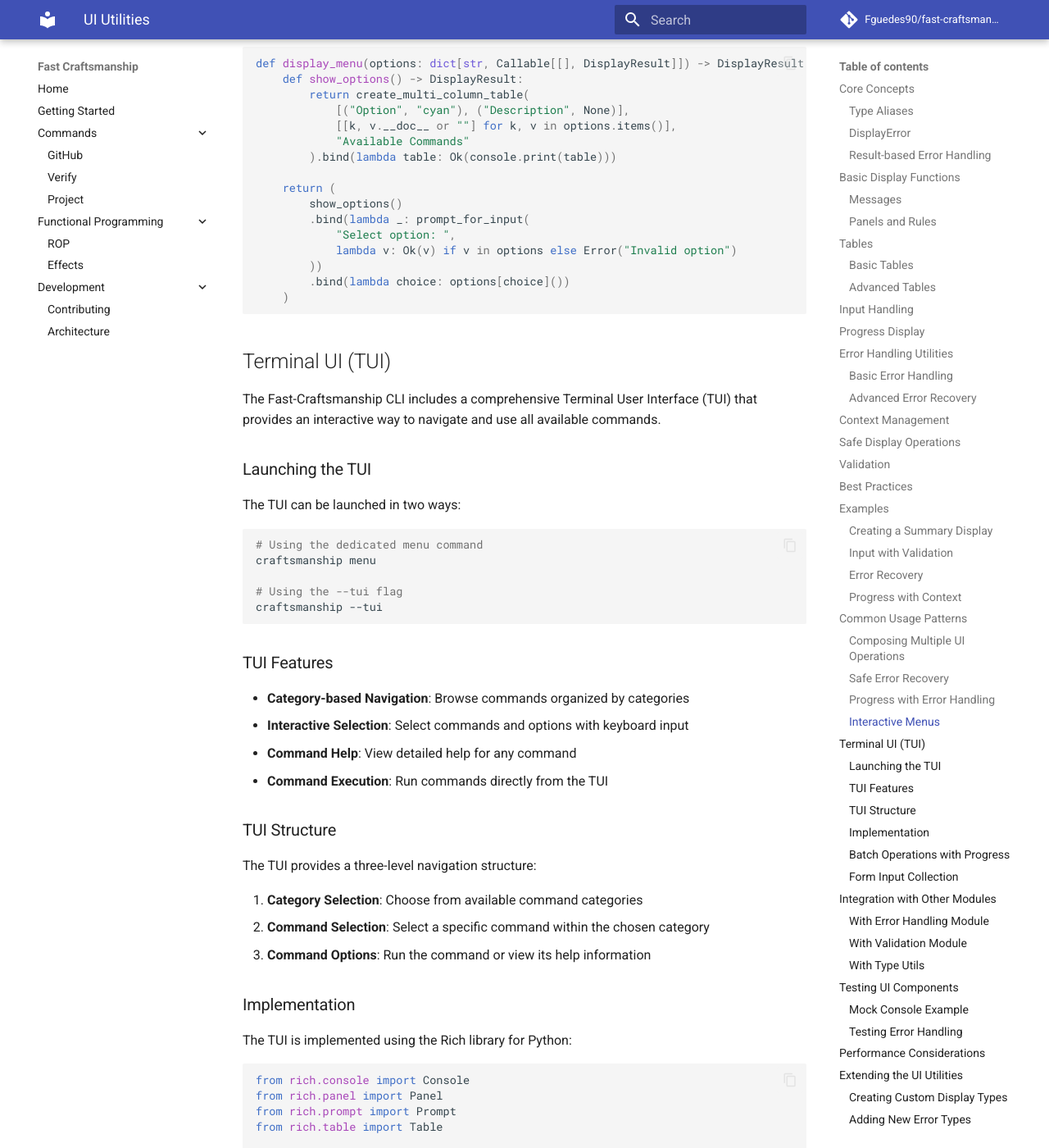
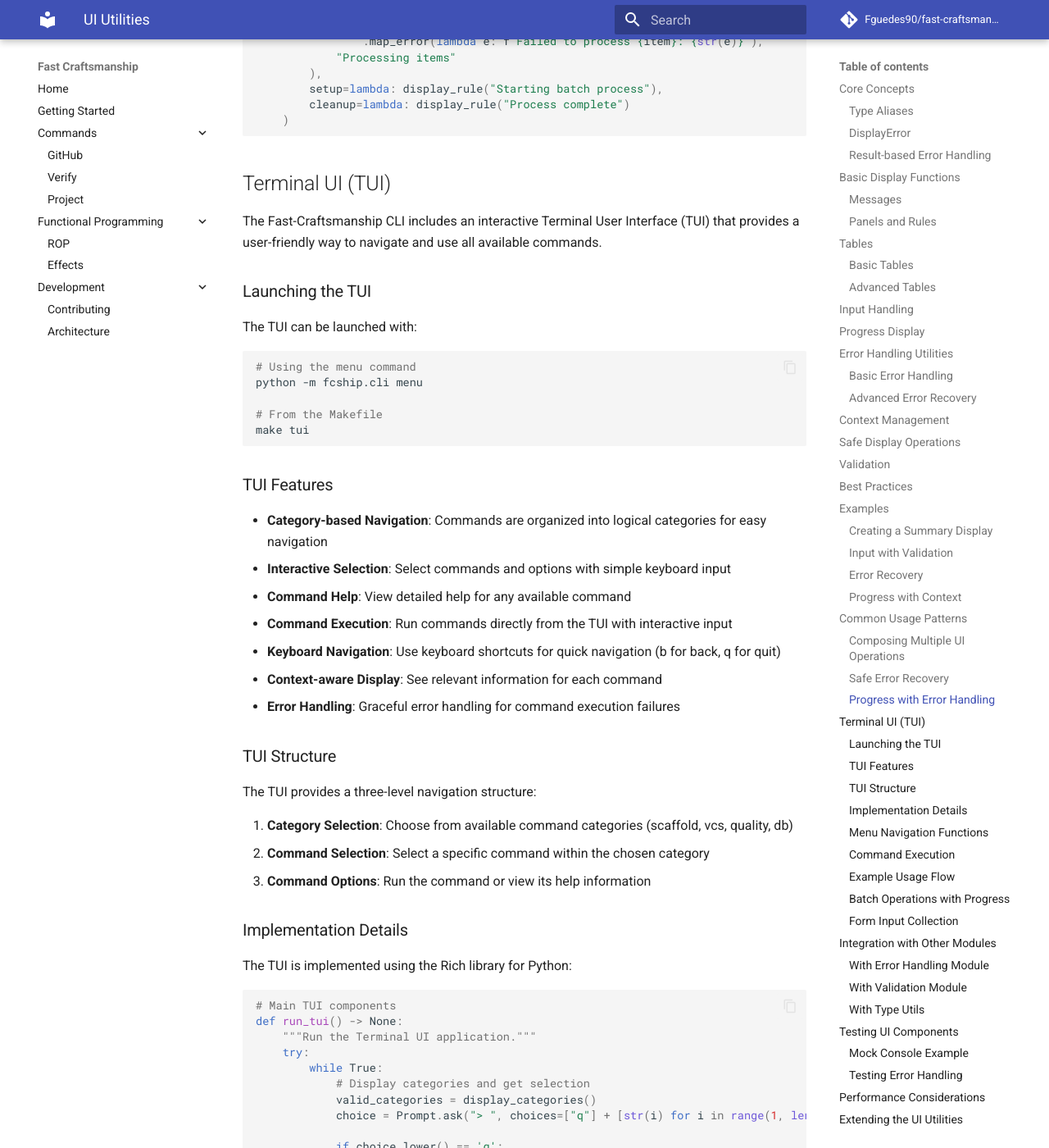
Before and after one commit to Fguedes90/fast-craftsmanship, an MkDocs documentation site: the page built from docs/docs/cli/utils/ui.md, in a window 1280 px wide and 1400 px high, scrolled down 6317 px. Shown: the whole window at 82% size. Built offline with MkDocs 1.6.1 and Material for MkDocs 9.7.7, drawn with Linux system fonts in a browser that asks for light colours; comment, search, counter and statistics services are not loaded; some of the changed text lies outside the part shown.

Commit message:
docs: Update TUI documentation with accurate implementation details
- Updated ui.md with complete DisplayError type definition
- Updated menu implementation details and usage examples
- Added command execution flow documentation
- Updated TUI README with correct command usage
- Added keyboard shortcuts documentation
- Added future improvements section

🤖 Generated with Claude Code
Co-Authored-By: Claude <noreply@anthropic.com>

````diff
--- a/docs/docs/cli/utils/ui.md
+++ b/docs/docs/cli/utils/ui.md
@@ -46,11 +46,23 @@ ProgressProcessor[T, U]: TypeAlias = Callable[[T], Result[U, str]]
 A tagged union type representing all possible UI-related errors:
 
 ```python
+@tagged_union
 class DisplayError:
-    tag: Literal["validation", "rendering", "interaction"]
-    validation: str | None
-    rendering: tuple[str, Exception] | None
-    interaction: tuple[str, Exception] | None
+    """Represents display-related errors."""
+    tag: Literal["validation", "rendering", "interaction", "timeout", "execution", "input"]
+    validation: str | None = None
+    rendering: tuple[str, Exception] | None = None
+    interaction: tuple[str, Exception] | None = None
+    timeout: tuple[str, Exception] | None = None
+    execution: tuple[str, str] | None = None
+    input: tuple[str, str] | None = None
+
+    # Static constructors for each error type
+    @staticmethod
+    def Validation(message: str) -> "DisplayError":
+        return DisplayError(tag="validation", validation=message)
+
+    # Other constructors omitted for brevity
 ```
 
 ### Result-based Error Handling
@@ -297,71 +309,72 @@ def process_items(items: list[str]) -> DisplayResult:
     )
 ```
 
-### Interactive Menus
-
-Creating interactive command menus:
-
-```python
-def display_menu(options: dict[str, Callable[[], DisplayResult]]) -> DisplayResult:
-    def show_options() -> DisplayResult:
-        return create_multi_column_table(
-            [("Option", "cyan"), ("Description", None)],
-            [[k, v.__doc__ or ""] for k, v in options.items()],
-            "Available Commands"
-        ).bind(lambda table: Ok(console.print(table)))
-
-    return (
-        show_options()
-        .bind(lambda _: prompt_for_input(
-            "Select option: ",
-            lambda v: Ok(v) if v in options else Error("Invalid option")
-        ))
-        .bind(lambda choice: options[choice]())
-    )
-```
-
 ## Terminal UI (TUI)
 
-The Fast-Craftsmanship CLI includes a comprehensive Terminal User Interface (TUI) that provides an interactive way to navigate and use all available commands.
+The Fast-Craftsmanship CLI includes an interactive Terminal User Interface (TUI) that provides a user-friendly way to navigate and use all available commands.
 
 ### Launching the TUI
 
-The TUI can be launched in two ways:
+The TUI can be launched with:
 
 ```bash
-# Using the dedicated menu command
-craftsmanship menu
+# Using the menu command
+python -m fcship.cli menu
 
-# Using the --tui flag
-craftsmanship --tui
+# From the Makefile
+make tui
 ```
 
 ### TUI Features
 
-- **Category-based Navigation**: Browse commands organized by categories
-- **Interactive Selection**: Select commands and options with keyboard input
-- **Command Help**: View detailed help for any command
-- **Command Execution**: Run commands directly from the TUI
+- **Category-based Navigation**: Commands are organized into logical categories for easy navigation
+- **Interactive Selection**: Select commands and options with simple keyboard input
+- **Command Help**: View detailed help for any available command
+- **Command Execution**: Run commands directly from the TUI with interactive input
+- **Keyboard Navigation**: Use keyboard shortcuts for quick navigation (b for back, q for quit)
+- **Context-aware Display**: See relevant information for each command
+- **Error Handling**: Graceful error handling for command execution failures
 
 ### TUI Structure
 
 The TUI provides a three-level navigation structure:
 
-1. **Category Selection**: Choose from available command categories
+1. **Category Selection**: Choose from available command categories (scaffold, vcs, quality, db)
 2. **Command Selection**: Select a specific command within the chosen category
 3. **Command Options**: Run the command or view its help information
 
-### Implementation
+### Implementation Details
 
 The TUI is implemented using the Rich library for Python:
 
 ```python
-from rich.console import Console
-from rich.panel import Panel
-from rich.prompt import Prompt
-from rich.table import Table
+# Main TUI components
+def run_tui() -> None:
+    """Run the Terminal UI application."""
+    try:
+        while True:
+            # Display categories and get selection
+            valid_categories = display_categories()
+            choice = Prompt.ask("> ", choices=["q"] + [str(i) for i in range(1, len(valid_categories) + 1)])
 
-# Display categories menu
+            if choice.lower() == 'q':
+                break
+
+            # Handle category, command, and option selection
+            # [implementation details]
+    except KeyboardInterrupt:
+        console.print("\n[bold yellow]Menu interrupted. Exiting...[/bold yellow]")
+    finally:
+        clear_screen()
+        console.print("[bold green]Thanks for using Fast-Craftsmanship CLI![/bold green]")
+```
+
+### Menu Navigation Functions
+
+The TUI implementation includes several key functions:
+
+```python
+# Display available categories
 def display_categories():
     """Display the available command categories."""
     # Implementation using Rich tables and panels
@@ -371,23 +384,57 @@ def display_commands(category_id: str):
     """Display the commands for a specific category."""
     # Implementation using Rich tables
 
-# Display options for a specific command
+# Display options for a command
 def display_command_options(category_id: str, command_name: str):
     """Display options for a specific command."""
     # Implementation using Rich panels and tables
+
+# Execute commands
+def run_command(command_name: str, show_help: bool = False):
+    """Run a command or show its help."""
+    # Implementation using subprocess
 ```
+
+### Command Execution
+
+Commands are executed using Python's subprocess module to maintain interactive capabilities:
+
+```python
+def run_command(command_name: str, show_help: bool = False):
+    """Run a command or show its help."""
+    cmd = ["python", "-m", "fcship.cli", command_name, "--help" if show_help else ""]
+
+    try:
+        # Use subprocess.Popen to maintain interactive capabilities
+        process = subprocess.Popen(cmd)
+        process.wait()
+
+        # Handle command completion or failure
+        if process.returncode == 0:
+            console.print("\n[bold green]Command completed successfully.[/bold green]")
+        else:
+            console.print(f"\n[bold red]Command failed with exit code {process.returncode}[/bold red]")
+    except Exception as e:
+        console.print(f"\n[bold red]Error: {e}[/bold red]")
+```
+
+### Example Usage Flow
+
+A typical user interaction flow:
+
+1. Launch the TUI with `python -m fcship.cli menu`
+2. View the available categories and select one (e.g., "scaffold")
+3. View commands in the selected category and choose one (e.g., "project")
+4. Choose to either run the command or view its help
+5. If running the command, interact with it directly
+6. After command execution, return to the command options menu
+7. Navigate back to previous menus or quit the TUI
 
 ### Batch Operations with Progress
 
-When processing multiple items with progress tracking:
+For commands that process multiple items with progress tracking:
 
 ```python
-from typing import TypeVar, Callable
-from expression.collections import Block
-
-T = TypeVar('T')
-U = TypeVar('U')
-
 def batch_process[T, U](
     items: Block[T],
     process_fn: Callable[[T], Result[U, DisplayError]],
@@ -531,7 +578,7 @@ def display_custom(
 ```python
 @tagged_union
 class CustomDisplayError(DisplayError):
-    tag: Literal["validation", "rendering", "interaction", "custom"]
+    tag: Literal["validation", "rendering", "interaction", "timeout", "execution", "input", "custom"]
     custom: str | None = None
 
     @staticmethod
@@ -570,4 +617,13 @@ def with_recovery[T](operation: Callable[[], Result[T, DisplayError]]) -> Result
     return recover_ui(operation, strategies)
 ```
 
-// ...rest of existing documentation...
+## Future Improvements
+
+1. **Keyboard Shortcuts**: Add more keyboard shortcuts for faster navigation
+2. **Theming Support**: Allow users to customize the TUI appearance
+3. **Command History**: Implement command history tracking
+4. **Parameter Input**: Add interactive parameter input for commands
+5. **Persistent Settings**: Save user preferences between sessions
+6. **Help Context**: Show command help inline for better usability
+7. **Auto-complete**: Add tab completion for command names and parameters
+8. **Filter Options**: Allow filtering command lists by keyword
````
Also changed, not shown: fcship/tui/README.md (+51 -15 lines).
